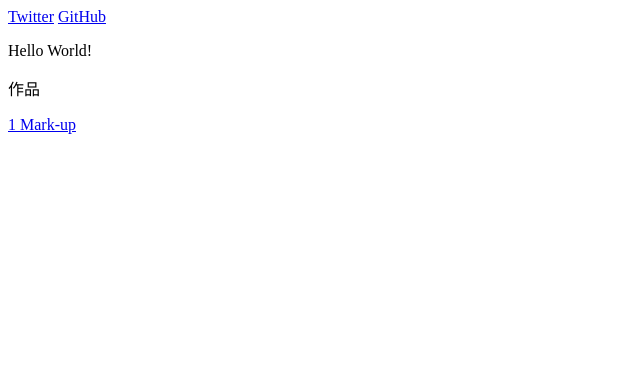
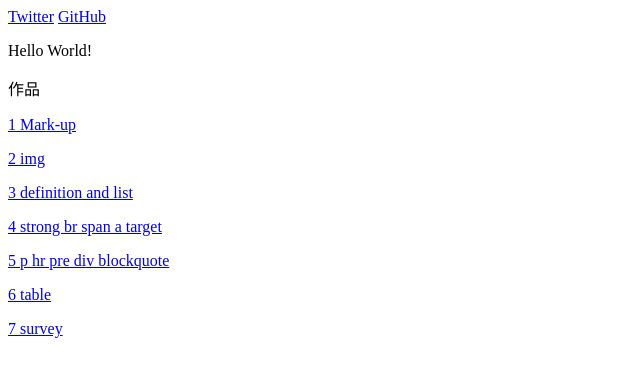
Before and after one commit to paruparu2525/sfxtf.github.io, a plain HTML site: page index.html in a window 1280 px wide. Shown: the whole page, without its empty margins (0-640 px from the left). Drawn offline with Linux system fonts and the light colour scheme.

Commit message:
Update page

```diff
--- a/index.html
+++ b/index.html
@@ -17,8 +17,23 @@
 
   <div>
     <p>Hello World!</p>
+
     <p>作品</p>
+
     <p><a href="node/1 Mark-up.html">1 Mark-up</a></p>
+
+    <p><a href="node/2 img.html">2 img</a></p>
+
+    <p><a href="node/3 definition and list.html">3 definition and list</a></p>
+
+    <p><a href="node/4 strong br span a target.html">4 strong br span a target</a></p>
+
+    <p><a href="node/5 p hr pre div blockquote.html">5 p hr pre div blockquote</a></p>
+
+    <p><a href="node/6 table">6 table</a></p>
+
+    <p><a href="node/7 survey">7 survey</a></p>
+
   </div>
 
 
```
